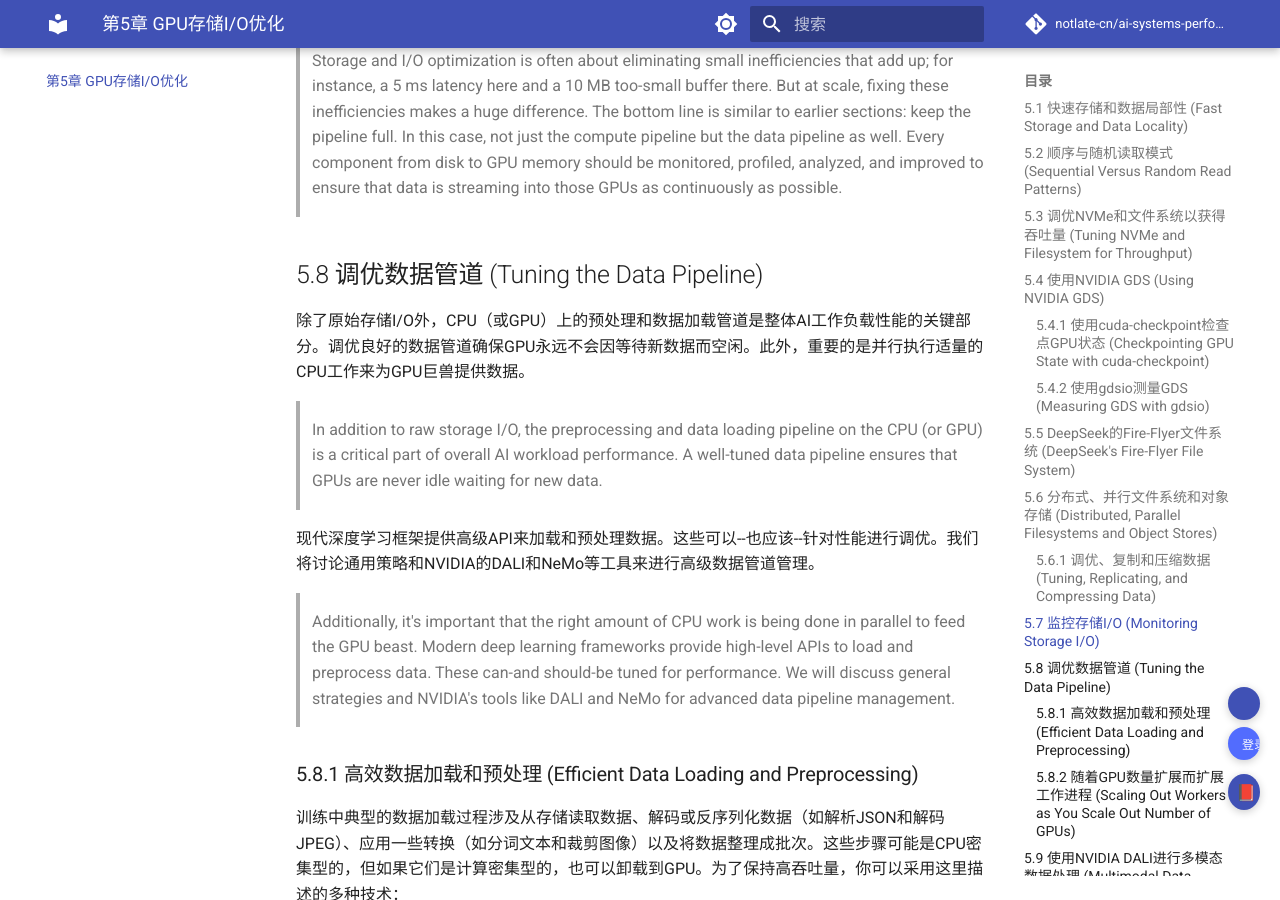
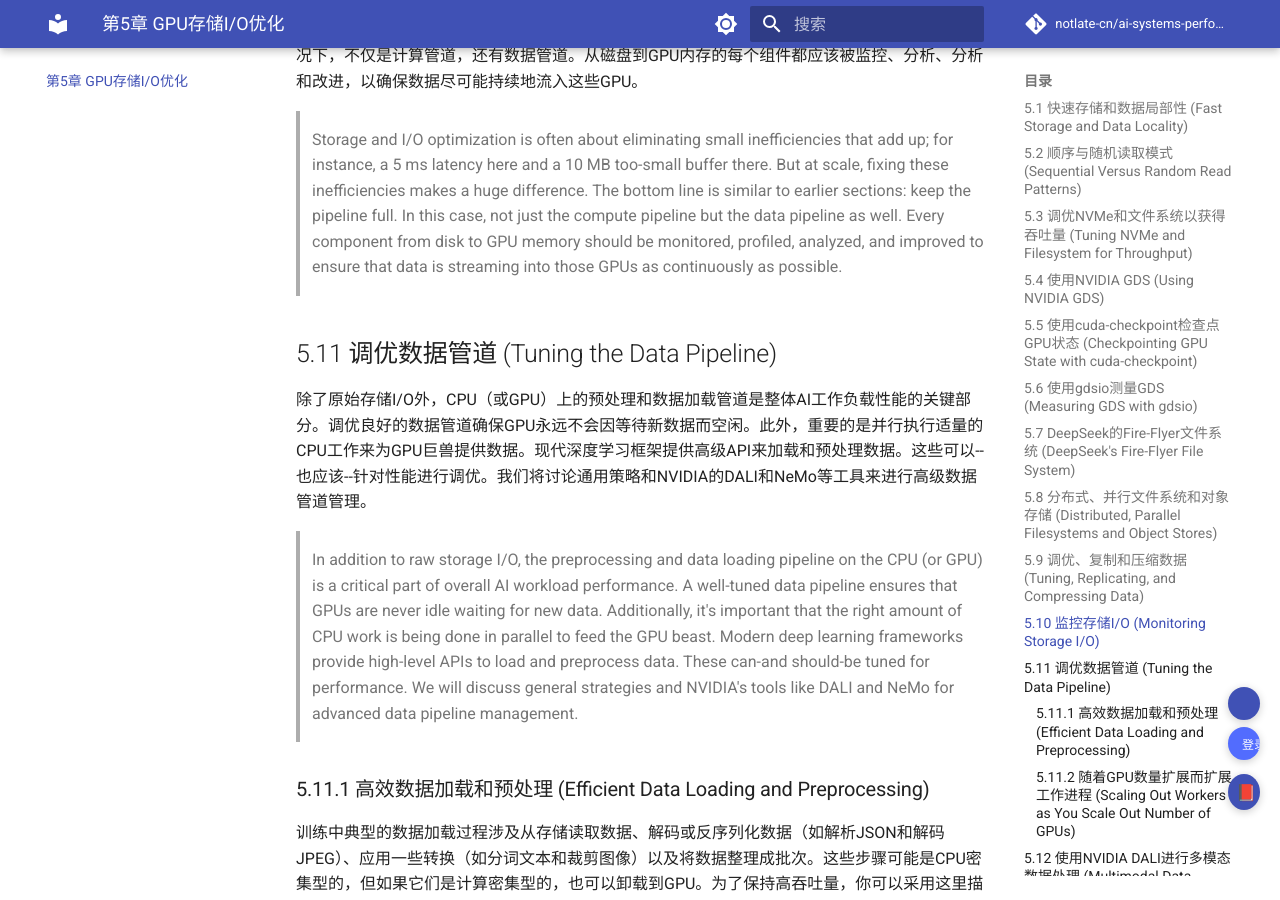
Before and after one commit to notlate-cn/ai-systems-performance-engeering, an MkDocs documentation site: the page built from docs/chapters/ch05.md, in a window 1280 px wide and 900 px high, scrolled down 27084 px. Built offline with MkDocs 1.6.1 and Material for MkDocs 9.7.7, drawn with Linux system fonts in a browser that asks for light colours; a script that is not in the unit is left out; comment, search, counter and statistics services are not loaded; some of the changed text lies outside the part shown.

Commit message:
修复内容缺失

```diff
--- a/docs/chapters/ch05.md
+++ b/docs/chapters/ch05.md
@@ -208,7 +208,7 @@ WekaFS是超大规模AI训练工作负载的知名存储提供商。他们提供
 
 > WekaFS is a well-known storage provider for ultrascale AI training workloads. They offer a parallel filesystem that ships with GDS-aware plugins for both read and write workloads over RDMA.
 
-### 5.4.1 使用cuda-checkpoint检查点GPU状态 (Checkpointing GPU State with cuda-checkpoint)
+## 5.5 使用cuda-checkpoint检查点GPU状态 (Checkpointing GPU State with cuda-checkpoint)
 
 你可以在Linux上使用NVIDIA的cuda-checkpoint实用程序和CPU进程检查点工具（如Checkpoint/Restore in Userspace（CRIU））来检查点GPU状态。cuda-checkpoint在运行进程内暂停CUDA，等待已提交的工作完成，将设备内存复制到驱动程序管理的主机分配，并释放GPU资源。这样，CPU端检查点器可以快照进程。
 
@@ -238,7 +238,7 @@ WekaFS是超大规模AI训练工作负载的知名存储提供商。他们提供
 
 > Unlike data ingestion with GDS, the checkpoint path does not DMA directly from GPU memory to storage. Instead, the device memory image is first brought into host memory by the driver during suspend. CRIU then persists that process memory to the checkpoint image. Use this to complement, not replace, your framework's state-dict or sharded checkpoint files.
 
-### 5.4.2 使用gdsio测量GDS (Measuring GDS with gdsio)
+## 5.6 使用gdsio测量GDS (Measuring GDS with gdsio)
 
 NVIDIA提供了一个名为gdsio的工具，默认安装在/usr/local/cuda/gds/tools下，用于基准测试磁盘和GPU之间的GDS吞吐量。这非常有用。
 
@@ -341,7 +341,7 @@ DeepSeek公开报告了3FS在大型集群上的多TB每秒聚合读取吞吐量
 
 > 3FS shows how rethinking the storage layer can remove the last bits of I/O bottlenecks. Building your own filesystem is an advanced technique that requires a lot of upfront investment and ongoing maintenance. Instead, it's more likely that you will start with an existing distributed filesystem or object store. Let's discuss these next.
 
-## 5.6 分布式、并行文件系统和对象存储 (Distributed, Parallel Filesystems and Object Stores)
+## 5.8 分布式、并行文件系统和对象存储 (Distributed, Parallel Filesystems and Object Stores)
 
 在多节点上训练时，常见的设置是使用共享文件系统（如NFS服务器）或并行文件系统（如Lustre、GPFS、Ceph等）。使用这些系统，所有节点都可以访问相同的数据集。虽然方便，但如果配置不当，这些文件系统可能成为瓶颈。
 
@@ -387,7 +387,7 @@ NFS还有调优参数，如rsize/wsize（读/写请求大小）。建议使用
 
 > Striping files across implies that chunks of the file live on different servers. This allows parallel reads. For instance, you might stripe your Arrow, TFRecord, or Parquet files across 4 OSTs. If each OST gives 500 MB/s, you can achieve a theoretical peak read throughput of 2 GB/s.
 
-### 5.6.1 调优、复制和压缩数据 (Tuning, Replicating, and Compressing Data)
+## 5.9 调优、复制和压缩数据 (Tuning, Replicating, and Compressing Data)
 
 要调优这些文件系统，请务必查看文档。例如，在Lustre上使用lfs setstripe将大型数据集在4或8个OST上设置条带化以聚合OST带宽。
 
@@ -421,7 +421,7 @@ NFS还有调优参数，如rsize/wsize（读/写请求大小）。建议使用
 
 > Utilizing these clever software and hardware GPU offload features can further shift workloads off the CPU and keep the input data pipeline balanced. The key is still to make sure that the decompression time does not replace I/O as the bottleneck, otherwise it likely isn't worth the extra compression computations.
 
-## 5.7 监控存储I/O (Monitoring Storage I/O)
+## 5.10 监控存储I/O (Monitoring Storage I/O)
 
 与任何性能工程任务一样，测量是关键。与监控网络通信类似，使用所有可用工具监控存储管道通信很重要。这些工具包括Linux iostat、iotop、nvme-cli、perf和eBPF。此外，你可以使用特定供应商的实用程序和仪表板来监控队列、延迟、预读效果和缓存命中率。这些将有助于显示本地NVMe设备使用情况，并确定在从NAS或对象存储读取数据时是否使网络链路饱和。
 
@@ -467,17 +467,13 @@ NFS还有调优参数，如rsize/wsize（读/写请求大小）。建议使用
 
 > Storage and I/O optimization is often about eliminating small inefficiencies that add up; for instance, a 5 ms latency here and a 10 MB too-small buffer there. But at scale, fixing these inefficiencies makes a huge difference. The bottom line is similar to earlier sections: keep the pipeline full. In this case, not just the compute pipeline but the data pipeline as well. Every component from disk to GPU memory should be monitored, profiled, analyzed, and improved to ensure that data is streaming into those GPUs as continuously as possible.
 
-## 5.8 调优数据管道 (Tuning the Data Pipeline)
+## 5.11 调优数据管道 (Tuning the Data Pipeline)
 
-除了原始存储I/O外，CPU（或GPU）上的预处理和数据加载管道是整体AI工作负载性能的关键部分。调优良好的数据管道确保GPU永远不会因等待新数据而空闲。此外，重要的是并行执行适量的CPU工作来为GPU巨兽提供数据。
+除了原始存储I/O外，CPU（或GPU）上的预处理和数据加载管道是整体AI工作负载性能的关键部分。调优良好的数据管道确保GPU永远不会因等待新数据而空闲。此外，重要的是并行执行适量的CPU工作来为GPU巨兽提供数据。现代深度学习框架提供高级API来加载和预处理数据。这些可以--也应该--针对性能进行调优。我们将讨论通用策略和NVIDIA的DALI和NeMo等工具来进行高级数据管道管理。
 
-> In addition to raw storage I/O, the preprocessing and data loading pipeline on the CPU (or GPU) is a critical part of overall AI workload performance. A well-tuned data pipeline ensures that GPUs are never idle waiting for new data.
+> In addition to raw storage I/O, the preprocessing and data loading pipeline on the CPU (or GPU) is a critical part of overall AI workload performance. A well-tuned data pipeline ensures that GPUs are never idle waiting for new data. Additionally, it's important that the right amount of CPU work is being done in parallel to feed the GPU beast. Modern deep learning frameworks provide high-level APIs to load and preprocess data. These can-and should-be tuned for performance. We will discuss general strategies and NVIDIA's tools like DALI and NeMo for advanced data pipeline management.
 
-现代深度学习框架提供高级API来加载和预处理数据。这些可以--也应该--针对性能进行调优。我们将讨论通用策略和NVIDIA的DALI和NeMo等工具来进行高级数据管道管理。
-
-> Additionally, it's important that the right amount of CPU work is being done in parallel to feed the GPU beast. Modern deep learning frameworks provide high-level APIs to load and preprocess data. These can-and should-be tuned for performance. We will discuss general strategies and NVIDIA's tools like DALI and NeMo for advanced data pipeline management.
-
-### 5.8.1 高效数据加载和预处理 (Efficient Data Loading and Preprocessing)
+### 5.11.1 高效数据加载和预处理 (Efficient Data Loading and Preprocessing)
 
 训练中典型的数据加载过程涉及从存储读取数据、解码或反序列化数据（如解析JSON和解码JPEG）、应用一些转换（如分词文本和裁剪图像）以及将数据整理成批次。这些步骤可能是CPU密集型的，但如果它们是计算密集型的，也可以卸载到GPU。为了保持高吞吐量，你可以采用这里描述的多种技术：
 
@@ -564,7 +560,7 @@ for batch in loader:
 
 > If you disable GPU kernels to isolate the DataLoader for profiling, you are also reducing CPU-side kernel-launch overhead. As such, your "pure" data-loading throughput will often appear lower than what you'll see in a real training run. This is still a useful technique; just keep this in mind.
 
-### 5.8.2 随着GPU数量扩展而扩展工作进程 (Scaling Out Workers as You Scale Out Number of GPUs)
+### 5.11.2 随着GPU数量扩展而扩展工作进程 (Scaling Out Workers as You Scale Out Number of GPUs)
 
 随着添加更多GPU，你还应该扩展数据管道，否则你会使设备饥饿。在实践中，这意味着增加DataLoader的工作进程数或I/O带宽，以便你可以为每个GPU提供数据。这是提高总批量大小所必需的，以便每次迭代在更多设备上移动更多样本。
 
@@ -582,7 +578,7 @@ for batch in loader:
 
 > To sustain the necessary throughput, you will need parallel, high-bandwidth, and distributed storage backends, as discussed earlier, to support ultrascale data sharding across the many nodes in your cluster. And recall from our discussion earlier on sharding the dataset per node. Specifically, as you add more nodes, make sure that each node's local storage can handle its share of the dataset.
 
-## 5.9 使用NVIDIA DALI进行多模态数据处理 (Multimodal Data Processing with NVIDIA DALI)
+## 5.12 使用NVIDIA DALI进行多模态数据处理 (Multimodal Data Processing with NVIDIA DALI)
 
 对于复杂或重度数据预处理，NVIDIA提供了其数据加载库（DALI）。DALI通过将数据处理移动到GPU或使用优化的C++ CPU代码来加速数据处理。它对于图像和视频数据特别有用，其中解码和增强可以从GPU加速中受益。例如，DALI可以在GPU上解码JPEG图像并应用随机裁剪、调整大小和归一化等增强，全部在GPU上完成。这通常比在CPU上更快--假设GPU有可用周期。这从CPU卸载处理并减少所需的CPU工作进程数量。
 
```
Also changed, not shown: other parts of docs/chapters/ch05.md (+4 -4 lines), docs/chapters/ch03.md (+16 -15 lines).
